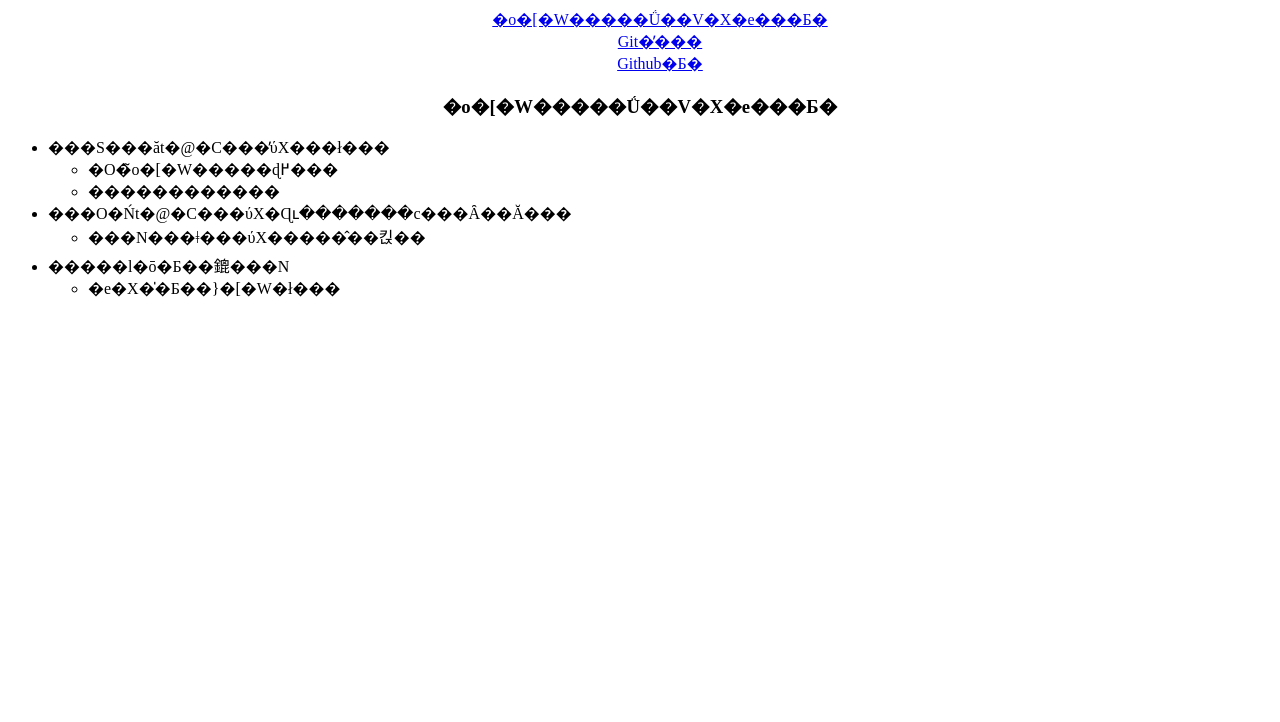
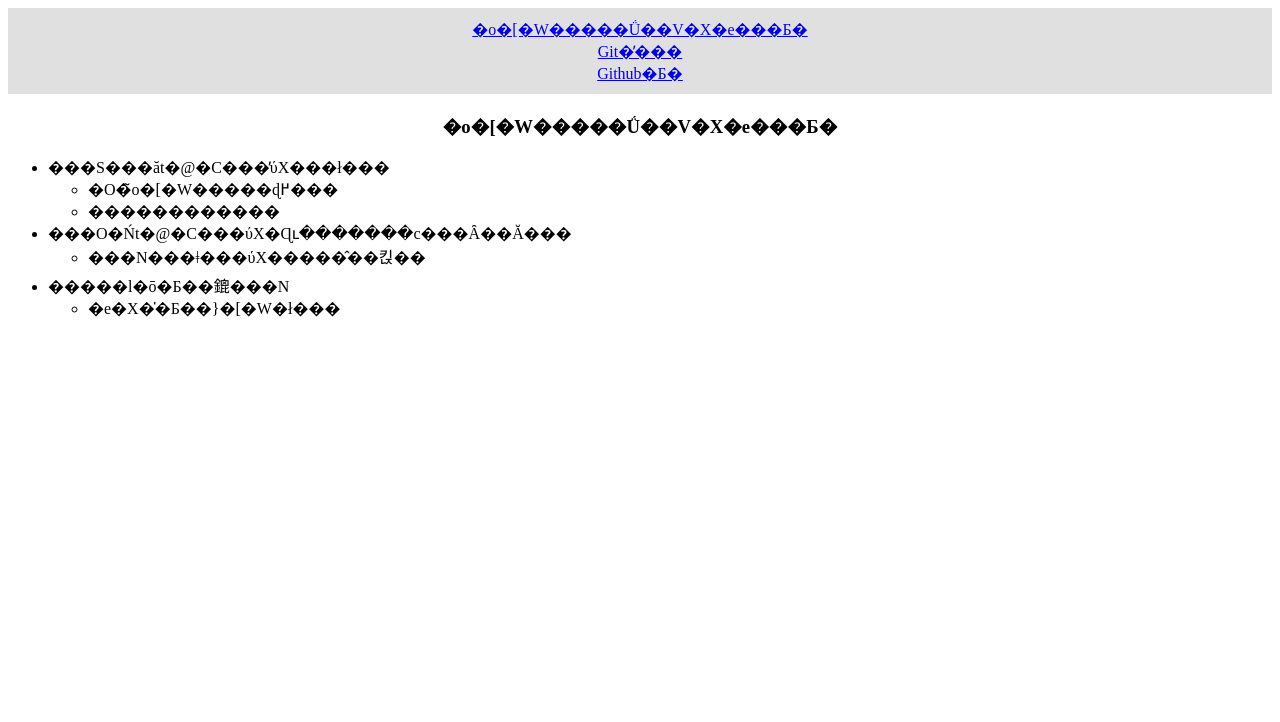
Before and after one commit to RyuichiOkura/git_practice, a plain HTML site: page index.html in a window 1280 px wide. Shown: the part 78-800 px from the top of the page. Drawn offline with Linux system fonts and the light colour scheme.

Commit message:
メニューエリアのスタイルを変更
他のエリアと区別するため

```diff
--- a/css/common.css
+++ b/css/common.css
@@ -2,8 +2,12 @@ body {
   text-align: center;
 }
 
+nav {
+  background: #e0e0e0;
+}
+
 nav ul {
-  margin: 0;
+  padding: 10px 20px;
 }
 
 nav ul a li {
```
